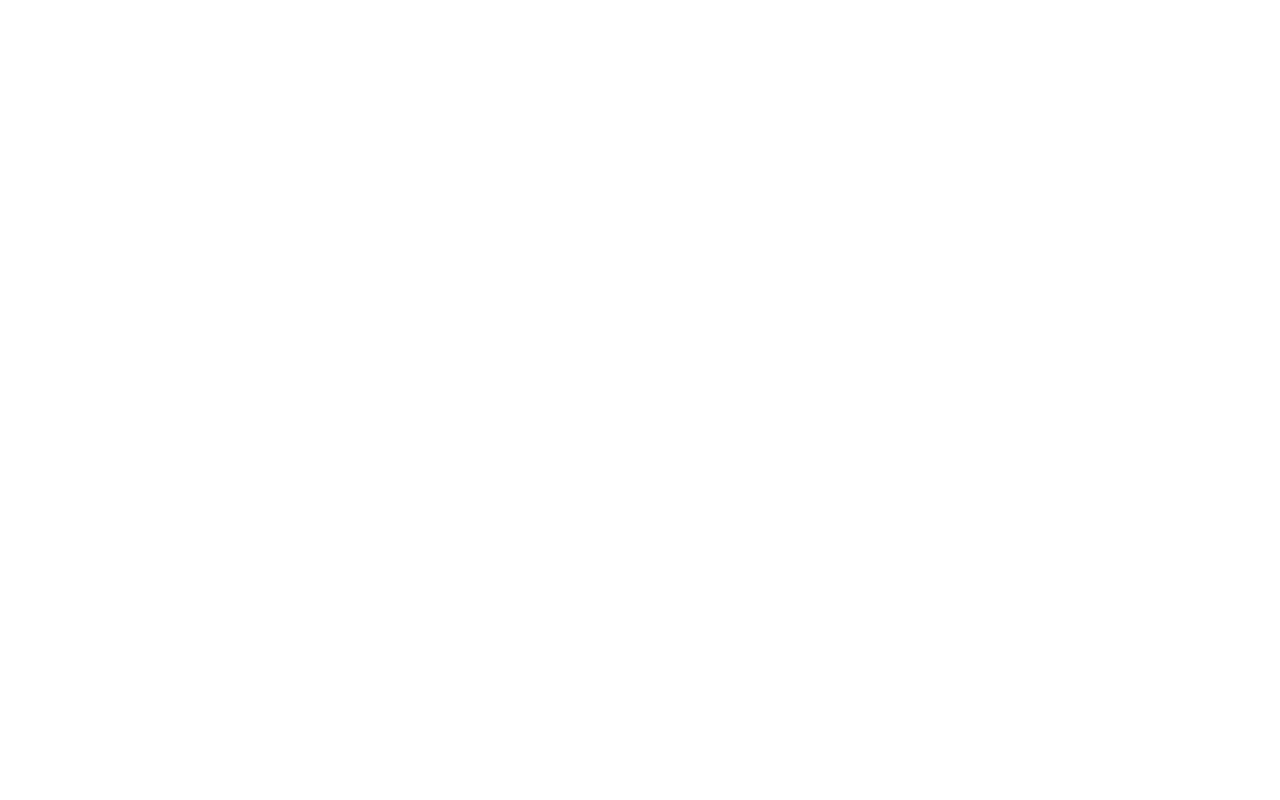
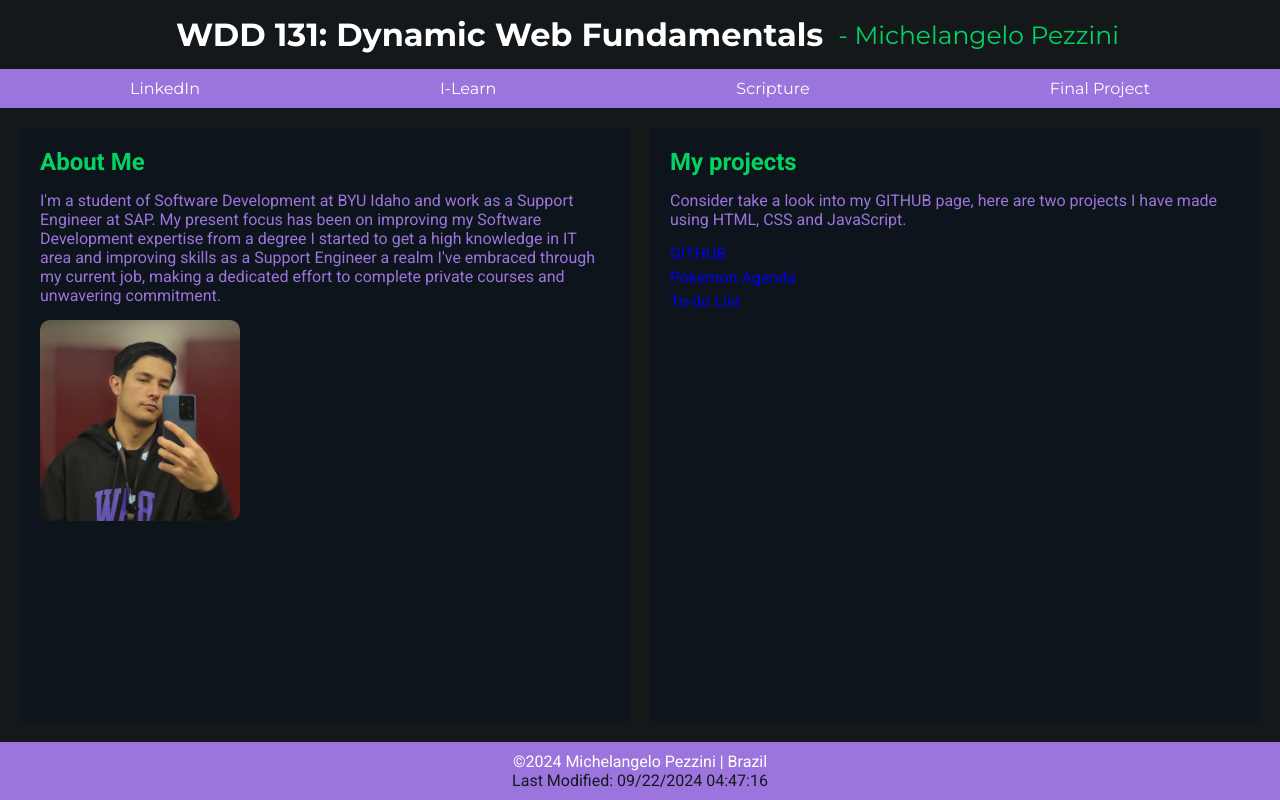
Before and after one commit to michelangeloPezzini/wdd131, a plain HTML site: page index.html in a window 1280 px wide. Drawn offline with Linux system fonts and the light colour scheme.

Commit message:
W01 Assignment: Home Page

```diff
--- a/index.html
+++ b/index.html
@@ -4,10 +4,57 @@
 <head>
   <meta charset="UTF-8">
   <meta name="viewport" content="width=device-width, initial-scale=1.0">
-  <title>WEEK 1</title>
+  <meta name="description" content="WDD 131 - Dynamic Web Fundamentals - Michelangelo Pezzini. Web development project using HTML, CSS, and JavaScript.">
+  <meta name="author" content="Michelangelo Pezzini">
+  <title>WDD 131 - Dynamic Web Fundamentals - Michelangelo Pezzini</title>
+  <link rel="stylesheet" href="./styles/base.css">
+  <link rel="preconnect" href="https://fonts.googleapis.com">
+  <link rel="preconnect" href="https://fonts.gstatic.com" crossorigin>
+  <link href="https://fonts.googleapis.com/css2?family=Montserrat:ital,wght@0,100..900;1,100..900&family=Roboto:ital,wght@0,100;0,300;0,400;0,500;0,700;0,900;1,100;1,300;1,400;1,500;1,700;1,900&display=swap" rel="stylesheet">
+  <script defer src="./scripts/getdate.js" defer></script>
+
 </head>
 
 <body>
+  <header>
+    <div class="header-container">
+      <h1>WDD 131: Dynamic Web Fundamentals</h1>
+      <p>- Michelangelo Pezzini</p>
+    </div>
+    <nav>
+      <ul>
+        <li><a href="https://www.linkedin.com/in/michelangelo-giuseppe-pezzini-820591185/">LinkedIn</a></li>
+        <li><a href="https://byui.instructure.com/courses/309402">I-Learn</a></li>
+        <li><a href="https://www.churchofjesuschrist.org/study/scriptures/bofm/1-ne/3?lang=eng&id=p7#p7">Scripture</a></li>
+        <li><a href="#">Final Project</a></li>
+      </ul>
+    </nav>
+  </header>
+
+  <main>
+    <section class="card">
+      <h2 class="about-me">About Me</h2>
+      <p>I'm a student of Software Development at BYU Idaho and work as a Support Engineer at SAP.
+        My present focus has been on improving my Software Development expertise from a degree I started to get a high knowledge in IT area and improving skills as a Support Engineer a realm I've embraced through my current job, making a dedicated effort to complete private courses and unwavering commitment.
+      </p>
+      <img src="images/profile.jpg" alt="profile picture" class="profile-picture">
+    </section>
+
+    <section class="card">
+      <h2 class="projects">My projects</h2>
+      <ul>
+        <p>Consider take a look into my GITHUB page, here are two projects I have made using HTML, CSS and JavaScript. </p>
+        <li><a href="https://github.com/michelangeloPezzini">GITHUB</a></li>
+        <li><a href="https://michelangelopezzini.github.io/pokemonProject/">Pokemon Agenda</a></li>
+        <li><a href="https://michelangelopezzini.github.io/todoList/">To-do List</a></li>
+      </ul>
+    </section>
+  </main>
+
+  <footer>
+    <p>©<span id="currentyear"></span> Michelangelo Pezzini | Brazil</p>
+    <span id="lastModified"></span>
+  </footer>
 
 </body>
 
--- /dev/null
+++ b/scripts/getdate.js
@@ -0,0 +1,5 @@
+document.addEventListener("DOMContentLoaded", function() {
+  document.getElementById("currentyear").textContent = new Date().getFullYear();
+
+  document.getElementById("lastModified").textContent = "Last Modified: " + document.lastModified;
+});
--- /dev/null
+++ b/styles/base.css
@@ -0,0 +1,131 @@
+* {
+  margin: 0;
+  padding: 0;
+  box-sizing: border-box;
+}
+
+body {
+  display: grid;
+  grid-template-columns: repeat(4, 1fr);
+  grid-template-rows: auto 1fr auto;
+  grid-template-areas:
+    'header header header header'
+    'main main main main'
+    'footer footer footer footer';
+  height: 100vh;
+  margin: 0;
+  padding: 0;
+  font-family: 'Roboto', Arial, sans-serif;
+  background-color: #f4f4f9;
+}
+.header-container {
+  display: flex;
+  justify-content: center;
+  align-items: center;
+}
+
+header {
+  grid-area: header;
+  background-color: #14181b;
+  color: white;
+  text-align: center;
+  font-family: 'Montserrat', sans-serif;
+}
+header h1 {
+  padding: 15px 15px 15px 15px;
+}
+
+header p {
+  font-size: 25px;
+  color: #04d361;
+}
+
+nav ul {
+  list-style: none;
+  display: flex;
+  justify-content: space-around;
+  background-color: #9b75dd;
+  padding: 10px;
+}
+
+nav ul li a {
+  color: white;
+  padding: 5px 10px;
+  text-decoration: none;
+  transition: background-color 0.3s ease, transform 0.3s ease;
+}
+
+nav ul li a:hover {
+  background-color: #04d361;
+  transform: scale(1.1);
+  border-radius: 10%;
+}
+
+main {
+  grid-area: main;
+  display: grid;
+  grid-template-columns: repeat(4, 1fr);
+  gap: 20px;
+  padding: 20px;
+  background-color: #14181b;
+  color: #9b75dd;
+}
+
+main .card {
+  grid-column: span 2;
+  background-color: #0e141b;
+  padding: 20px;
+  border-radius: 5px;
+  font-family: 'Roboto', sans-serif;
+}
+
+.about-me {
+  color: #04d361;
+  margin-bottom: 15px;
+}
+
+.profile-picture {
+  width: 100%;
+  height: auto;
+  border-radius: 5%;
+  max-width: 200px;
+}
+
+.projects {
+  color: #04d361;
+  margin-bottom: 15px;
+}
+
+.card ul {
+  list-style-type: none;
+}
+.card li {
+  margin-bottom: 5px;
+}
+
+.card a {
+  text-decoration: none;
+  transition: background-color 0.3s ease, transform 0.3s ease;
+}
+
+.card a:hover {
+  background-color: #04d361;
+  padding: 5px 15px;
+  transform: scale(1.1);
+}
+
+.card p {
+  margin-bottom: 15px;
+}
+
+footer {
+  grid-area: footer;
+  text-align: center;
+  padding: 10px;
+  background-color: #9b75dd;
+  color: white;
+}
+
+#lastModified {
+  color: #14181b;
+}
--- a/week01/styles/layout.css
+++ b/week01/styles/layout.css
@@ -33,7 +33,8 @@ header ul {
   justify-content: space-around;
 }
 
-header ul, a {
+header ul,
+a {
   list-style: none;
   text-decoration: none;
 }
```
Also changed, not shown: images/profile.jpg (added).
